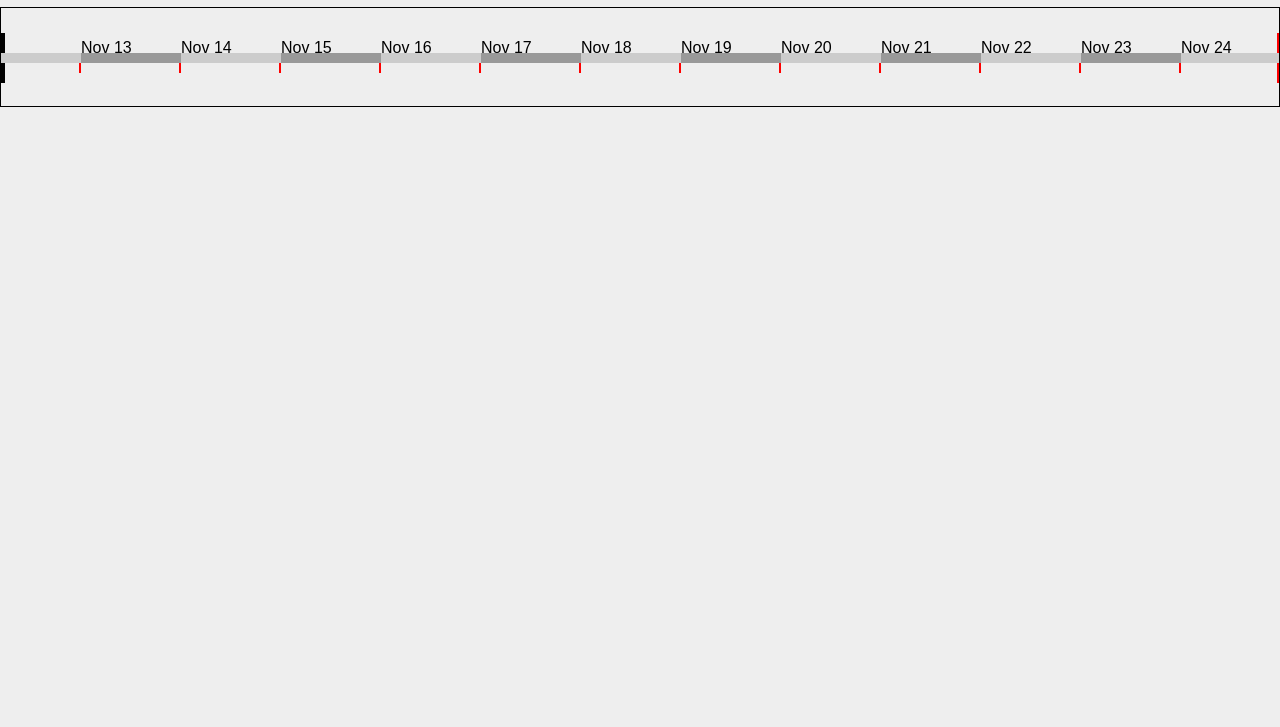
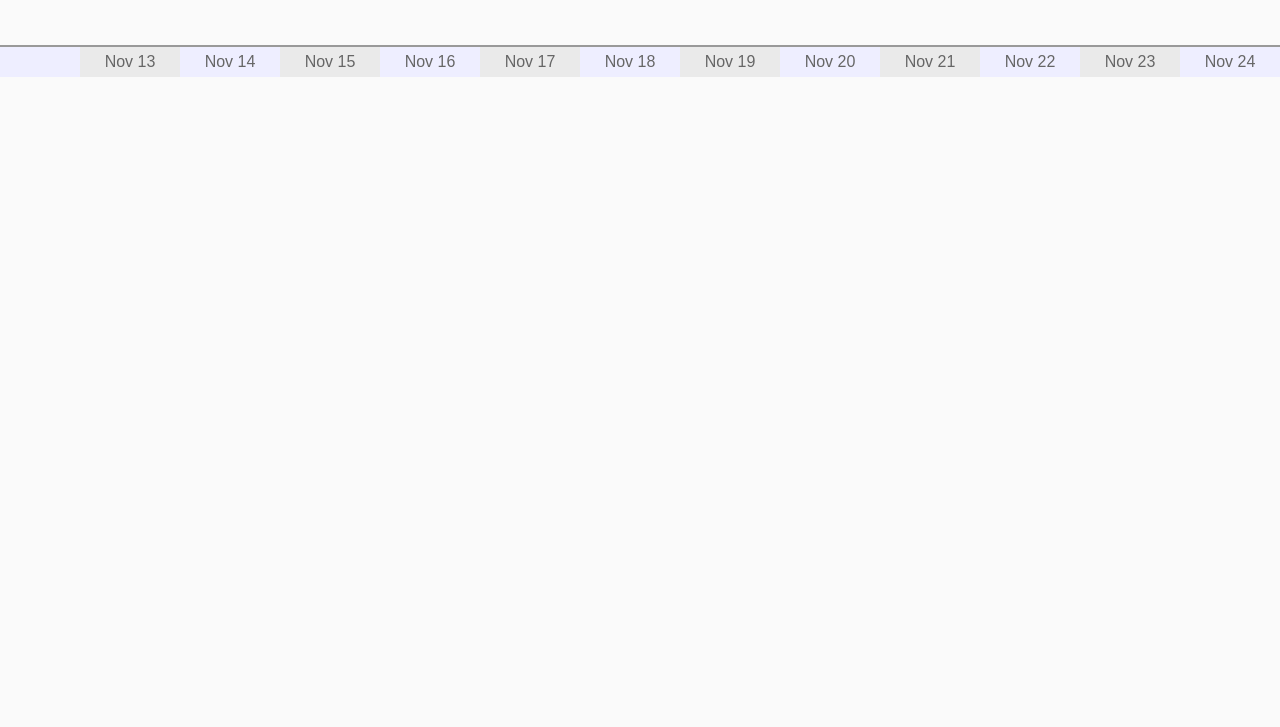
Before and after one commit to BenGitter/time-line, a plain HTML site: page index.html in a window 1280 px wide. Shown: the part 73-800 px from the top of the page. Drawn offline with nearby package versions, Linux system fonts and the light colour scheme.

Commit message:
Change styling

```diff
--- a/main.js
+++ b/main.js
@@ -16,6 +16,10 @@ const OPTIONS = {
     width: document.body.clientWidth,
     height: 100,
     center_y: 50,
+    main_row_y: 40,
+    main_row_height: 40,
+    second_row_y: 80,
+    second_row_height: 30,
     right_x: document.body.clientWidth,
     left_x: 0,
     zoom_event: 'zoom',
@@ -97,11 +101,11 @@ const zoom_handler = () => {
     update_zoom_mode();                 // update zoom mode if necessary
     no_future();                        // make sure future dates are not in view
     update_svg_pos();                   // update edge coordinates (in case no_future changed transform)
-    draw_endpoints();                   // draw the edges
+    // draw_endpoints();                   // draw the edges
     const [t, y_t] = calculate_ticks()  // calculate tick positions and labels for normal ticks (t) and year ticks (y_t)
+    draw_blocks(t);                     // draw blocks in between ticks
     draw_ticks(t);                      // draw the normal ticks
     draw_year_ticks(y_t);               // draw the year ticks
-    draw_blocks(t);                     // draw blocks in between ticks
 
     // transform svg and save state
     g.attr('transform', `translate(${svg_transform.x}, ${svg_transform.y}) scale(${svg_transform.k}, 1)`)
@@ -248,22 +252,26 @@ const calculate_ticks = () => {
 const draw_ticks = (ticks) => {
     g.selectAll('rect.tick').remove();
     g.selectAll('text.tick').remove();
+
+    const offset = (ticks[1].x - ticks[0].x) / 2;
     for (const tick of ticks) {
-        g
-            .append('rect')
-            .attr('class', 'tick')
-            .attr('x', tick.x-2 / svg_transform.k)
-            .attr('y', OPTIONS.center_y-5)
-            .attr('width', 2 / svg_transform.k)
-            .attr('height', 20)
-            .style('fill', 'red');
+        // g
+        //     .append('rect')
+        //     .attr('class', 'tick')
+        //     .attr('x', tick.x-2 / svg_transform.k)
+        //     .attr('y', OPTIONS.center_y-10)
+        //     .attr('width', 2 / svg_transform.k)
+        //     .attr('height', 20)
+        //     .style('fill', 'red');
         g
             .append('text')
             .attr('class', 'tick')
             .text(tick.d)
-            .attr('x', (tick.x-0) * svg_transform.k)
-            .attr('y', OPTIONS.center_y-5)
+            .attr('x', (tick.x + offset) * svg_transform.k)
+            .attr('y', OPTIONS.center_y+10)
             .attr('transform', `scale(${1/svg_transform.k},1)`)
+            .attr('text-anchor', 'middle')
+            .style('fill', '#666');
     }
 }
 
@@ -298,17 +306,25 @@ const draw_blocks = (ticks) => {
     }
 
     let last_block = svg_pos.start;
-
+    let test_colors = ['#EAEAEA', '#EEF']
     for (const tick of ticks) {
         const width = tick.x - last_block;
         g
             .append('rect')
             .attr('class', 'block')
             .attr('x', last_block)
-            .attr('y', OPTIONS.center_y -5)
+            .attr('y', OPTIONS.center_y -12)
             .attr('width', width)
-            .attr('height', 10)
-            .style('fill', colors[zoom_mode][tick.color_i])
+            .attr('height', 2)
+            .style('fill', colors[zoom_mode][0]);
+        g
+            .append('rect')
+            .attr('class', 'block')
+            .attr('x', last_block)
+            .attr('y', OPTIONS.center_y -10)
+            .attr('width', width)
+            .attr('height', 30)
+            .style('fill', test_colors[tick.color_i]);
 
         last_block = tick.x;
     }
--- a/styles.css
+++ b/styles.css
@@ -1,13 +1,14 @@
 body {
     margin: 0;
     padding: 0;
-    background-color: #EEE;
+    background-color: #FAFAFA;
     font-family: sans-serif;
 }
 
 #timeline svg{
     box-sizing: border-box;
     border: 1px solid black;
+    border: none;
     /* width: 100vw;
     height: 20px;
     background-color: black; */
```
